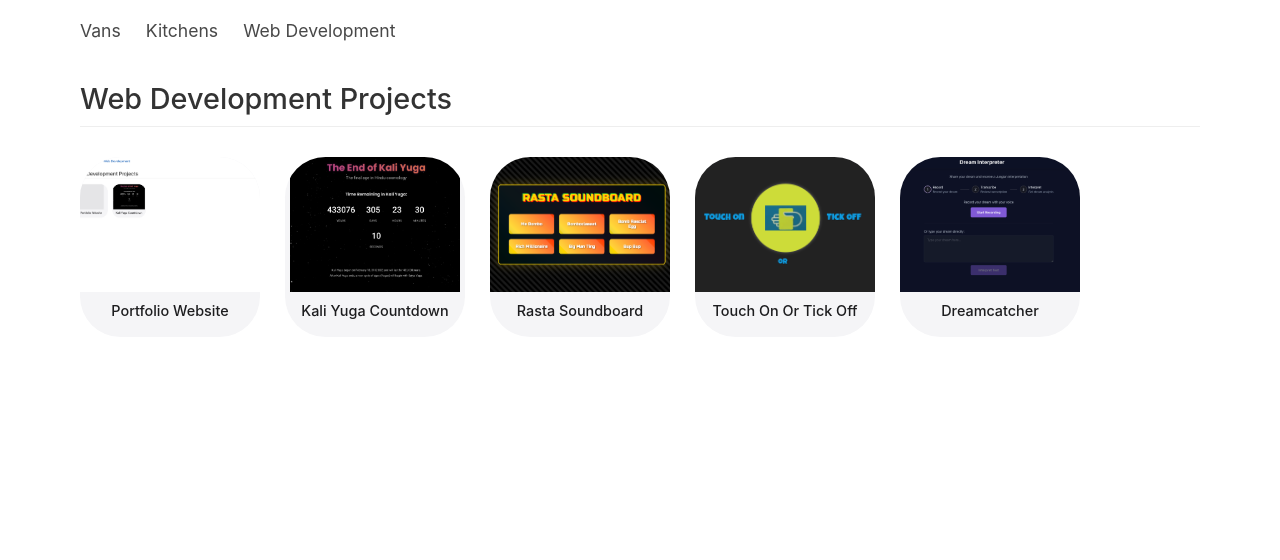
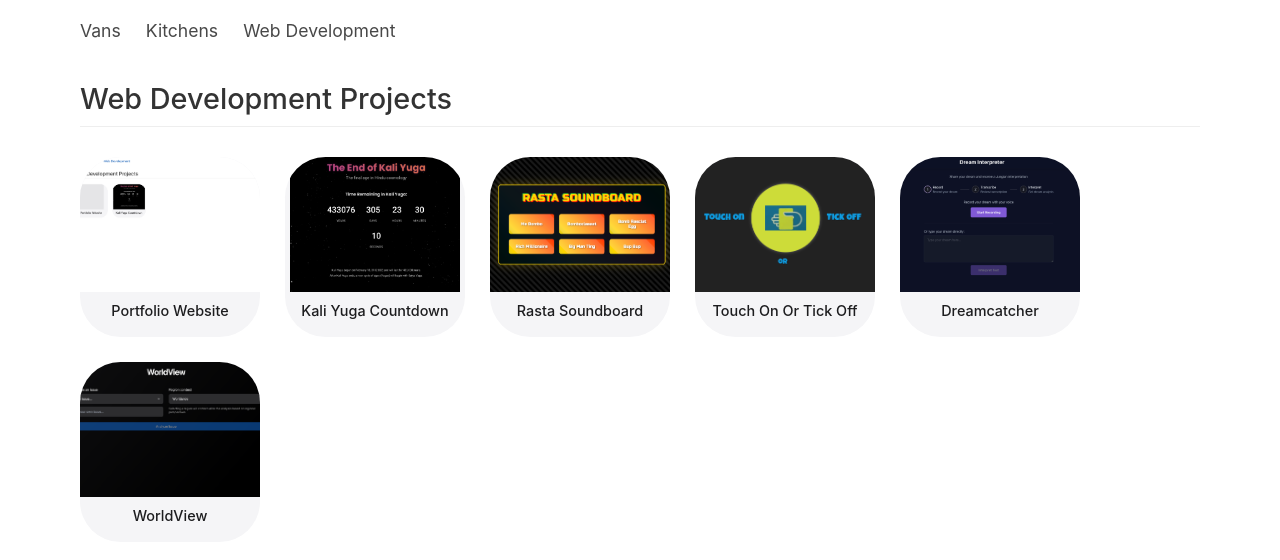
Before and after one commit to Llewellyn789/llewellyn-portfolio, a React (Vite) app: page /web-development in a window 1280 px wide. Shown: the top 560 px of the page. Built offline with nearby package versions, Linux system fonts and the light colour scheme.

Commit message:
Add WorldView project to web development section

```diff
--- a/src/data/projects.ts
+++ b/src/data/projects.ts
@@ -73,4 +73,11 @@ export const projects: Project[] = [
     externalUrl: 'https://dream-catcher-ai.pages.dev/',
     imageUrl: '/images/Dreamcatcher-v1.png'
   },
+  {
+    id: 11,
+    title: 'WorldView',
+    category: 'web-development',
+    externalUrl: 'https://worldview1.pages.dev/',
+    imageUrl: '/images/worldview.png'
+  },
 ];
```
Also changed, not shown: public/images/worldview.png (added).
